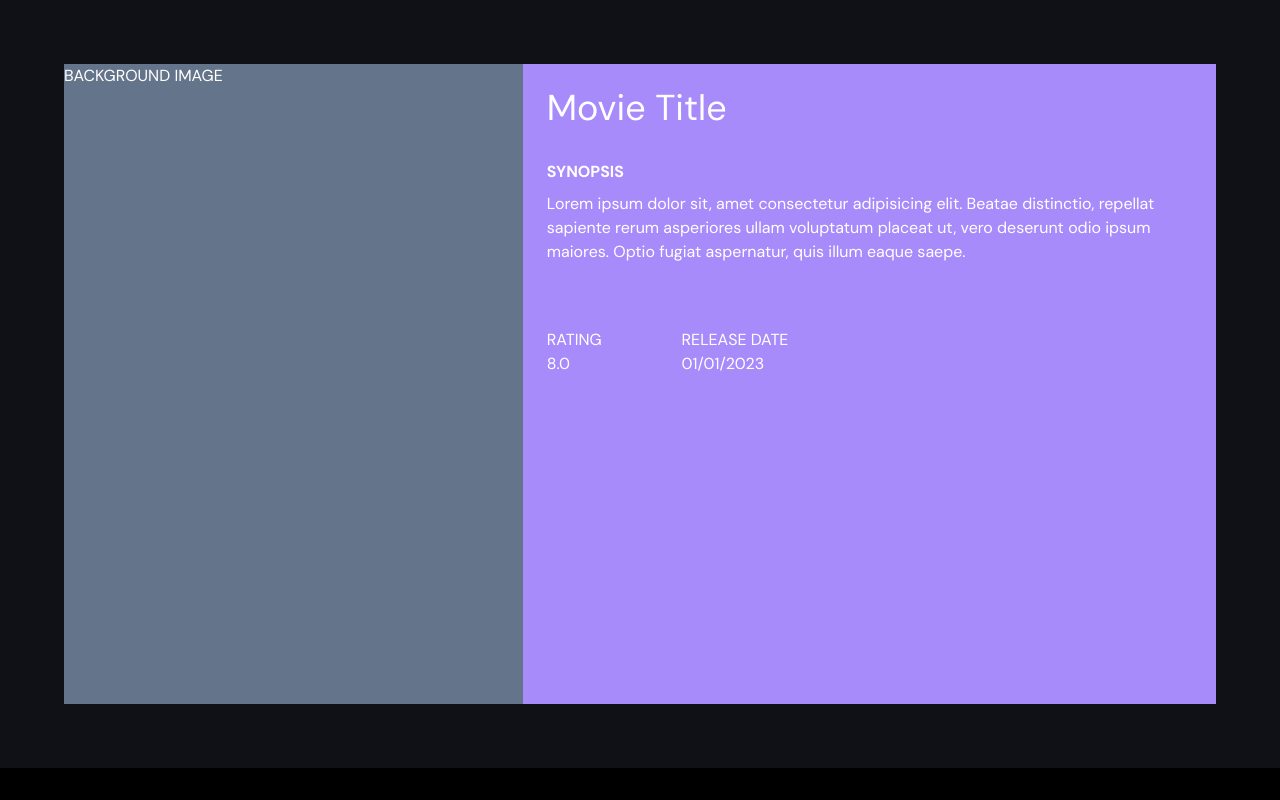
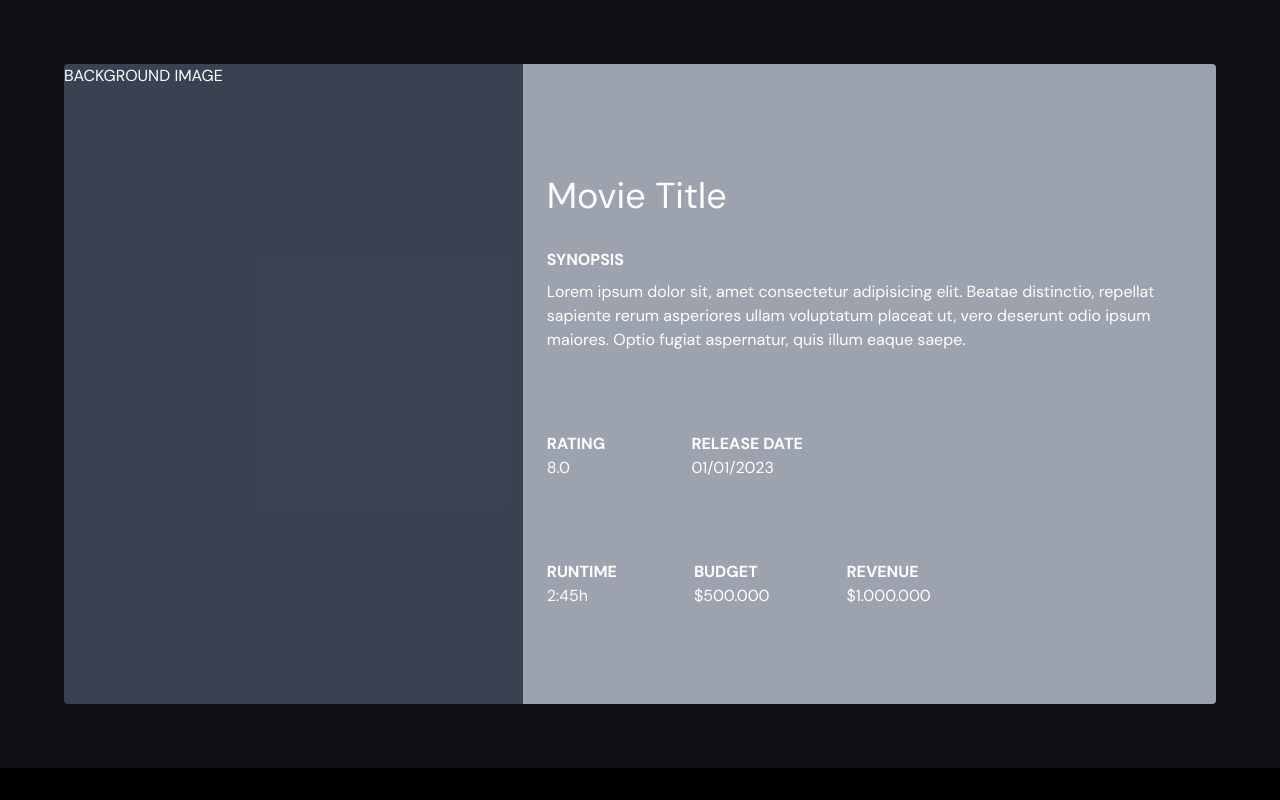
Before and after one commit to FilipiMachado/must-watch-movies_nextjs_project, a Next.js app: page /movie/1 in a window 1280 px wide. Built offline with nearby package versions, Linux system fonts and the light colour scheme.

Commit message:
finished router.push to single movie page feature

```diff
--- a/app/movie/[id]/page.tsx
+++ b/app/movie/[id]/page.tsx
@@ -1,22 +1,43 @@
 export default function MovieIdPage() {
   return (
     <div className="sm:p-16 py-16 px-8 gap-10">
-      <div className="flex justify-between h-[80vh] bg-red-500">
-        <div className="w-[40vw] bg-slate-500">
+      <div className="flex justify-between h-[80vh]">
+        <div className="w-[40vw] bg-slate-500/50 rounded-l">
           <p>BACKGROUND IMAGE</p>
         </div>
-        <div className="w-[60vw] p-6 bg-violet-400">
-          <p className="mb-8 text-4xl">Movie Title</p>
-          <p className="font-bold text-md mb-2">SYNOPSIS</p>
-          <p className="mb-16">Lorem ipsum dolor sit, amet consectetur adipisicing elit. Beatae distinctio, repellat sapiente rerum asperiores ullam voluptatum placeat ut, vero deserunt odio ipsum maiores. Optio fugiat aspernatur, quis illum eaque saepe.</p>
-          <div className="flex">
-            <div className="mr-20">
-              <p>RATING</p>
+        <div className="w-[60vw] py-28 p-6 bg-gray-400 rounded-r">
+          <div className="mb-20">
+            <p className="mb-8 text-4xl">Movie Title</p>
+            <p className="font-bold text-md mb-2">SYNOPSIS</p>
+            <p>
+              Lorem ipsum dolor sit, amet consectetur adipisicing elit. Beatae
+              distinctio, repellat sapiente rerum asperiores ullam voluptatum
+              placeat ut, vero deserunt odio ipsum maiores. Optio fugiat
+              aspernatur, quis illum eaque saepe.
+            </p>
+          </div>
+          <div className="flex mb-20 w-64 justify-between">
+            <div>
+              <p className="font-bold">RATING</p>
               <p>8.0</p>
             </div>
             <div>
-              <p>RELEASE DATE</p>
+              <p className="font-bold">RELEASE DATE</p>
               <p>01/01/2023</p>
+            </div>
+          </div>
+          <div className="flex w-96 justify-between">
+            <div>
+              <p className="font-bold">RUNTIME</p>
+              <p>2:45h</p>
+            </div>
+            <div>
+              <p className="font-bold">BUDGET</p>
+              <p>$500.000</p>
+            </div>
+            <div>
+              <p className="font-bold">REVENUE</p>
+              <p>$1.000.000</p>
             </div>
           </div>
         </div>
--- /dev/null
+++ b/components/ImageDiv.tsx
@@ -0,0 +1,39 @@
+"use client";
+
+import { useRouter } from "next/navigation";
+import Image from "next/image";
+
+interface Movie {
+  title: string;
+  poster_path: string;
+  id: number;
+}
+
+interface ImageDivProps {
+  movie: Movie;
+}
+
+const ImageDiv = ({ movie }: ImageDivProps) => {
+  const router = useRouter();
+
+  function goToSingleMoviePage(movieId: number) {
+    console.log(movieId);
+    router.push(`movie/${movieId}`);
+  }
+
+  return (
+    <div
+      className="relative w-full h-[40vh]"
+      onClick={() => goToSingleMoviePage(movie.id)}
+    >
+      <Image
+        src={`https://image.tmdb.org/t/p/w500${movie.poster_path}`}
+        alt={movie.title}
+        fill
+        className="rounded-xl cursor-pointer"
+      />
+    </div>
+  );
+};
+
+export default ImageDiv;
--- a/components/MovieCard.tsx
+++ b/components/MovieCard.tsx
@@ -1,6 +1,7 @@
 import Image from "next/image";
 
 import { MotionDiv } from "@/components/MotionDiv";
+import ImageDiv from "@/components/ImageDiv";
 
 export interface MovieProp {
   id: string;
@@ -39,14 +40,7 @@ function MovieCard({ movie, index }: Prop) {
       viewport={{ amount: 0 }}
       className="max-w-sm rounded relative w-full"
     >
-      <div className="relative w-full h-[40vh]">
-        <Image
-          src={`https://image.tmdb.org/t/p/w500${movie.poster_path}`}
-          alt={movie.title}
-          fill
-          className="rounded-xl cursor-pointer"
-        />
-      </div>
+      <ImageDiv movie={{...movie, id: Number(movie.id)}}/>
       <div className="py-4 flex flex-col gap-3">
         <div className="flex justify-between items-center gap-1">
           <h2 className="font-bold text-white text-xl line-clamp-1 w-full">
```
